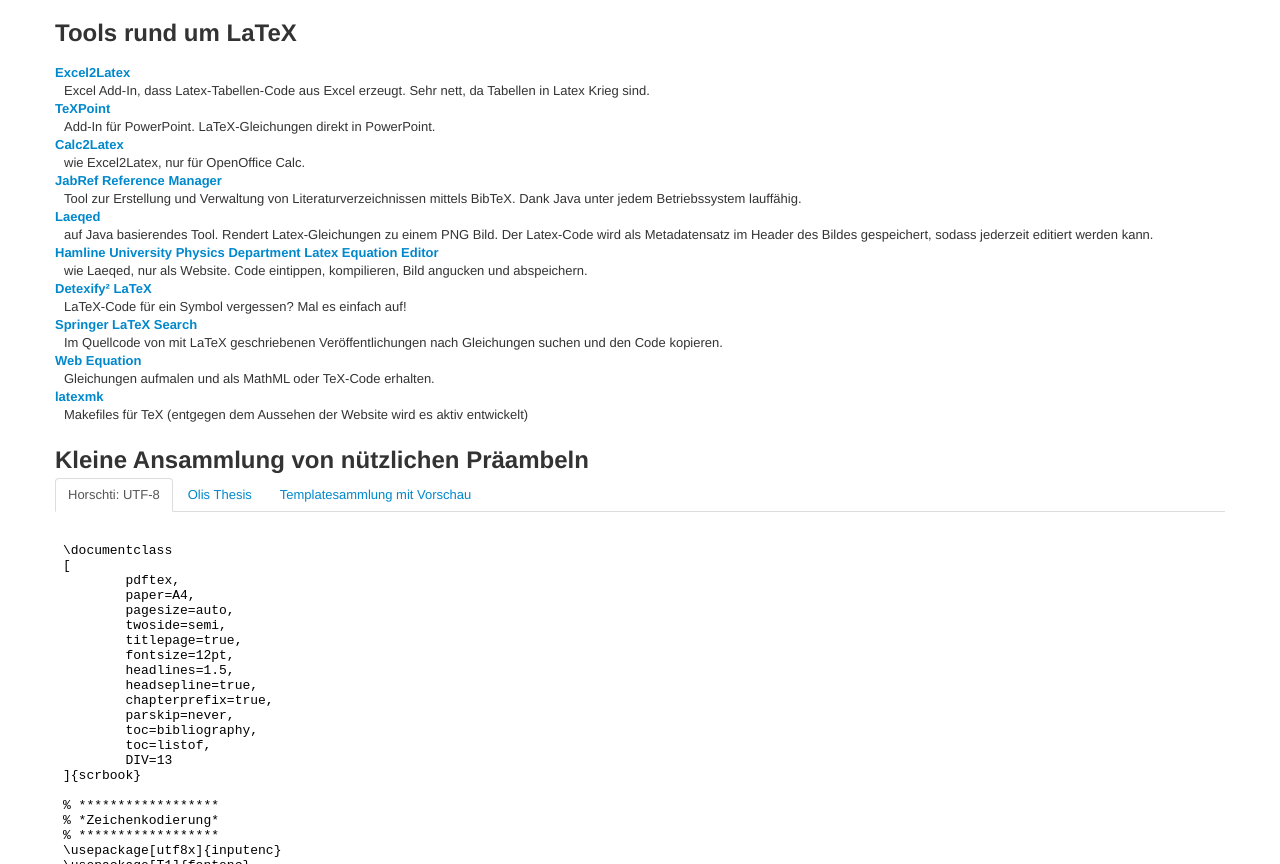
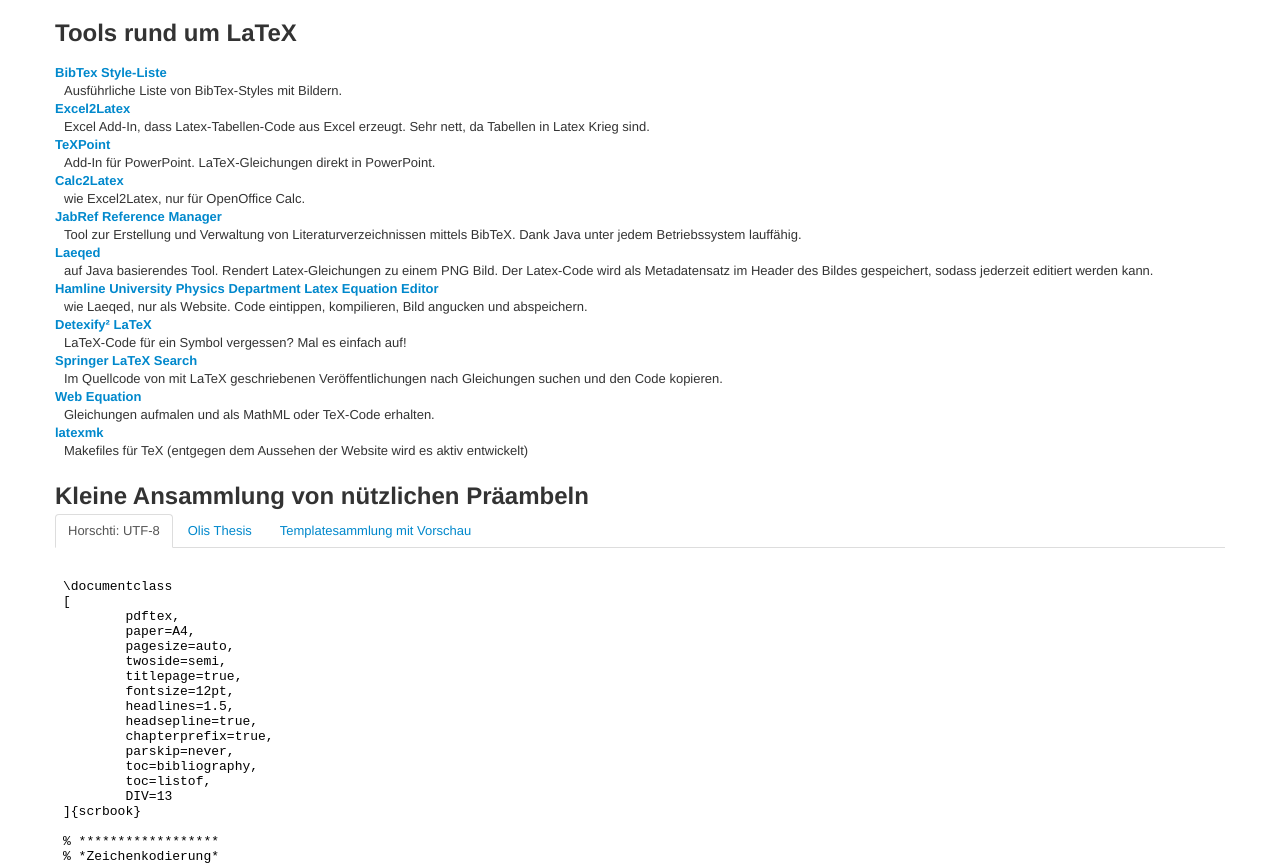
Before and after one commit to enkore/texpost, a plain HTML site: page index.html in a window 1280 px wide. Shown: the part 1743-2607 px from the top of the page. Drawn offline with Linux system fonts and the light colour scheme.

Commit message:
http://polyphys-s01.ethz.ch/images/bibstyles/

```diff
--- a/index.html
+++ b/index.html
@@ -166,6 +166,8 @@
 					<h2>Tools rund um LaTeX</h2>
 
 					<dl>
+						<dt><a href="http://polyphys-s01.ethz.ch/images/bibstyles/">BibTex Style-Liste</a></dt>
+							<dd>Ausführliche Liste von BibTex-Styles mit Bildern.</dd>
 						<dt><a href='http://www.dante.de/CTAN//help/Catalogue/entries/excel2latex.html'>Excel2Latex</a></dt>
 							<dd>Excel Add-In, dass Latex-Tabellen-Code aus Excel erzeugt. Sehr nett, da Tabellen in Latex Krieg sind.</dd>
 						<dt><a href='http://texpoint.necula.org/'>TeXPoint</a></dt>
```
